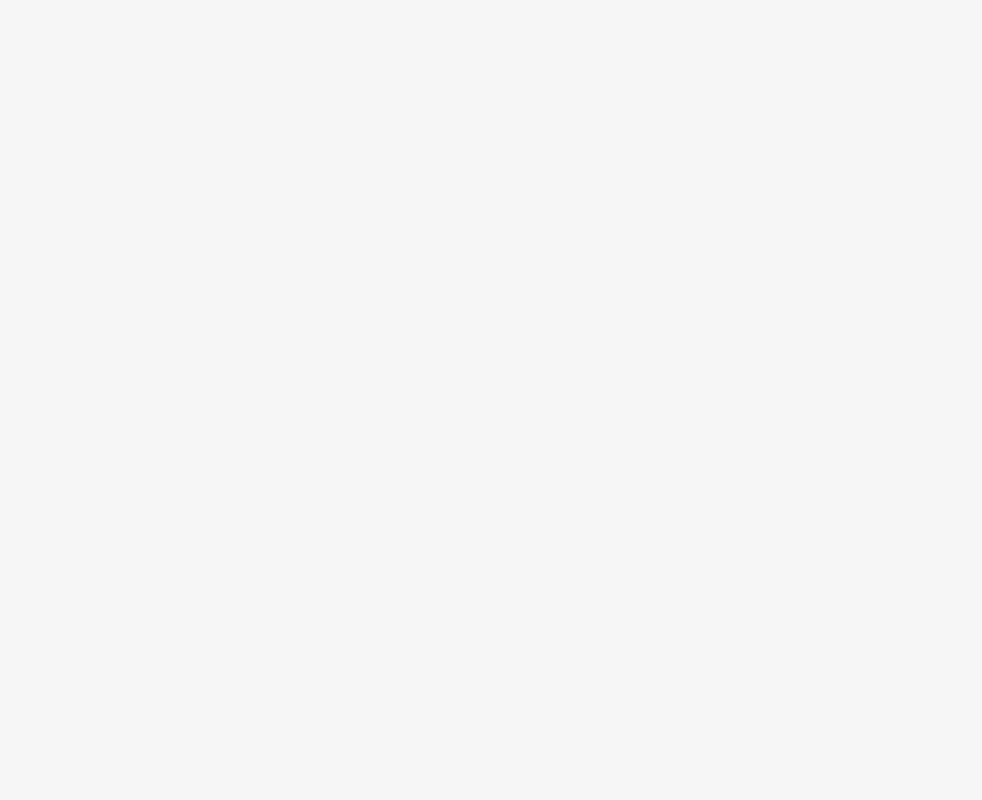
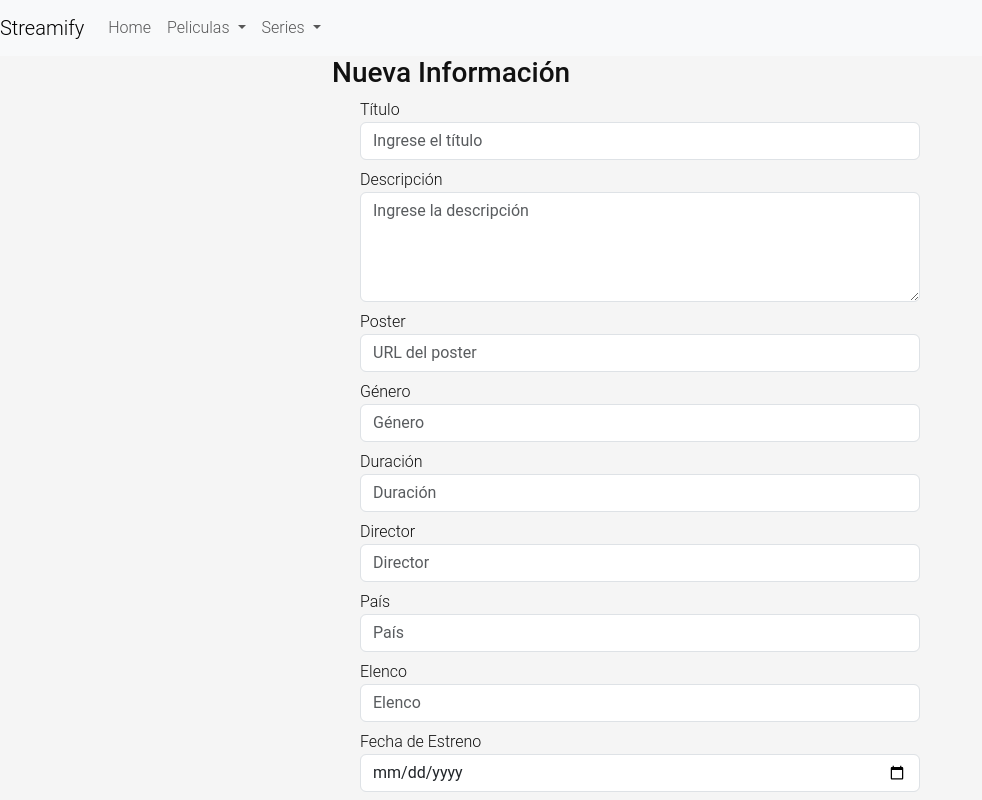
Before and after one commit to cristhiannastar10/pelis, an Angular app: page /crear-info in a window 1280 px wide. Before the commit this address led to /. Shown: the top 800 px of the page, without its empty margins (0-982 px from the left). Built offline with nearby package versions, Linux system fonts and the light colour scheme.

Commit message:
subiendo parte de listar info

```diff
--- a/src/app/app.component.html
+++ b/src/app/app.component.html
@@ -1,3 +1,43 @@
-<router-outlet>
+<nav class="navbar navbar-expand-lg navbar-light bg-light">
+  <a class="navbar-brand" href="#">Streamify</a>
+  <button class="navbar-toggler" type="button" data-toggle="collapse" data-target="#navbarSupportedContent" aria-controls="navbarSupportedContent" aria-expanded="false" aria-label="Toggle navigation">
+      <span class="navbar-toggler-icon"></span>
+  </button>
 
-</router-outlet>
+  <div class="collapse navbar-collapse" id="navbarSupportedContent">
+      <ul class="navbar-nav mr-auto">
+          <li class="nav-item active">
+              <a class="nav-link" href="#">Home</a>
+          </li>
+
+          <li class="nav-item dropdown">
+              <a class="nav-link dropdown-toggle" href="#" id="navbarDropdown" role="button" data-toggle="dropdown" aria-haspopup="true" aria-expanded="false">
+                  Peliculas
+              </a>
+              <div class="dropdown-menu" aria-labelledby="navbarDropdown">
+                  <a class="dropdown-item" routerLink="/peliculas">Lista De Peliculas</a>
+                  <a class="dropdown-item" routerLink="/crear-pelicula">Crear Nueva Pelicula</a>
+              </div>
+          </li>
+          <li class="nav-item dropdown">
+              <a class="nav-link dropdown-toggle" href="#" id="navbarDropdownSeries" role="button" data-toggle="dropdown" aria-haspopup="true" aria-expanded="false">
+                  Series
+              </a>
+              <div class="dropdown-menu" aria-labelledby="navbarDropdownSeries">
+                  <a class="dropdown-item" routerLink="/series">Lista De Series</a>
+                  <a class="dropdown-item" routerLink="/crear-serie">Crear Nueva Serie</a>
+              </div>
+          </li>
+      </ul>
+  </div>
+</nav>
+
+<div class="container-fluid">
+  <div class="row">
+      <div class="col-md-12">
+          <div>
+              <router-outlet></router-outlet>
+          </div>
+      </div>
+  </div>
+</div>
--- a/src/app/info/info.ts
+++ b/src/app/info/info.ts
@@ -1,4 +1,5 @@
 export class Info {
+    id:number;
     title:string;
     description: string;
     poster: string;
@@ -10,8 +11,9 @@ export class Info {
     trailer: string;
     platform: string;
 
-    public constructor(title:string,description: string,poster: string,duration: string,director: string,country: string,cast: string,release: string,trailer: string, platform: string
+    public constructor(id: number, title:string,description: string,poster: string,duration: string,director: string,country: string,cast: string,release: string,trailer: string, platform: string
     ) {
+        this.id=id;
         this.title = title;
         this.description = description;
         this.poster = poster;
--- a/src/app/info/read-info/read-info.component.html
+++ b/src/app/info/read-info/read-info.component.html
@@ -1 +1,38 @@
-<p>read-info works!</p>
+<div class="container-fluid">
+  <h3>Lista De Peliculas</h3>
+</div>
+
+<div class="col-12">
+  <table class="table table-striped">
+      <thead>
+          <tr>
+              <th>title</th>
+              <th>description</th>
+              <th>poster</th>
+              <th>duration</th>
+              <th>director</th>
+              <th>country</th>
+              <th>cast</th>
+              <th>release</th>
+              <th>trailer</th>
+              <th>platform</th>
+              <th>Editar</th>
+          </tr>
+      </thead>
+      <tbody>
+          <tr *ngFor="let v of info">
+              <td>{{ v.title }}</td>
+              <td>{{ v.description }}</td>
+              <td><img [src]="v.poster" alt="{{ v.title }}" width="50"></td>
+              <td>{{ v.duration }}</td>
+              <td>{{ v.director }}</td>
+              <td>{{ v.country }}</td>
+              <td>{{ v.cast }}</td>
+              <td>{{ v.release }}</td>
+              <td><a [href]="v.trailer" target="_blank">Ver Trailer</a></td>
+              <td>{{ v.platform }}</td>
+              <td><button type="button" class="btn btn-primary" (click)="onEditarNavigate(v.id)" title="Editar">Editar</button></td>
+          </tr>
+      </tbody>
+  </table>
+</div>
--- a/src/app/info/read-info/read-info.component.ts
+++ b/src/app/info/read-info/read-info.component.ts
@@ -1,12 +1,36 @@
-import { Component } from '@angular/core';
+import { Component, OnInit } from '@angular/core';
+import { Info } from '../info';
+import { Router, RouterModule } from '@angular/router';
+import { HttpClientModule } from '@angular/common/http';
+import { NgFor } from '@angular/common';
+import { InfoService } from '../info.service';
+
 
 @Component({
   selector: 'app-read-info',
   standalone: true,
-  imports: [],
+  imports: [NgFor, RouterModule],
   templateUrl: './read-info.component.html',
   styleUrl: './read-info.component.css'
 })
-export class ReadInfoComponent {
+export class ReadInfoComponent implements OnInit{
+  info:Array<Info>=[]
+  constructor(private routerPath: Router, private infoservice:InfoService) {
+
+  }
+  ngOnInit(){
+    this.ObtenerInfo();
+
+  }
+  ObtenerInfo(){
+    this.infoservice.obtenerInfo().subscribe(vs=>{
+      this.info=vs;
+      console.log(this.info)
+    });
+  }
+  onEditarNavigate(id:number){
+    this.routerPath.navigate([`/updateInfo/${id}`])
+  }
+
 
 }
```
Also changed, not shown: src/app/app.routes.ts (+10 -8 lines).
